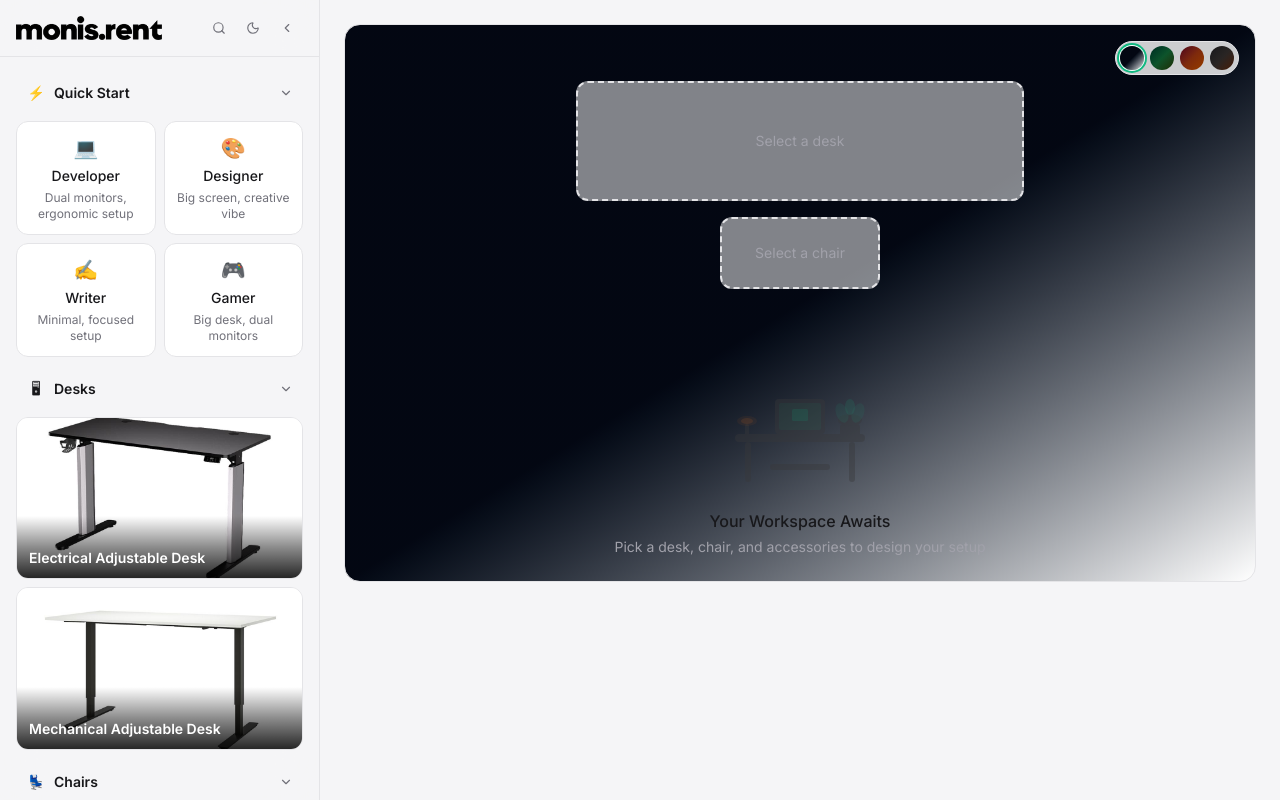
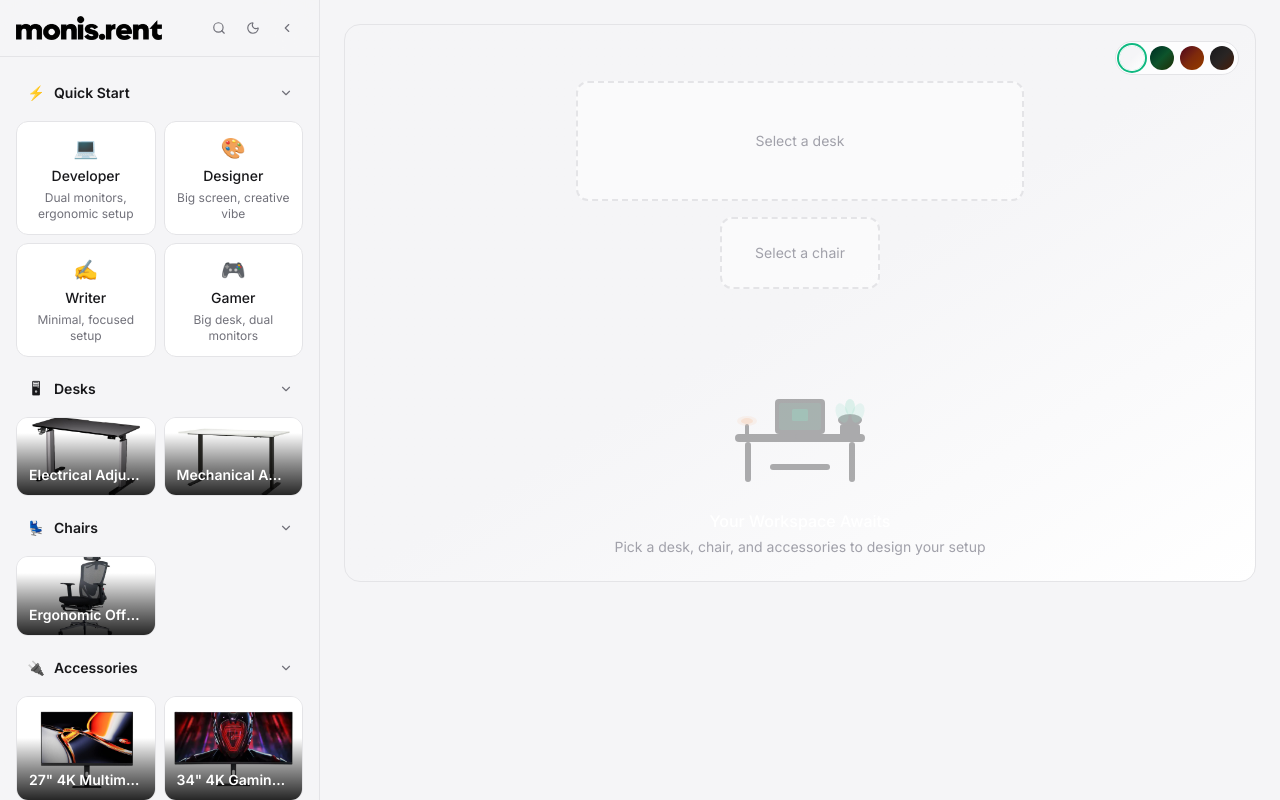
Before and after one commit to txufiknr/workspace-designer, a Next.js app: page / in a window 1280 px wide. Built offline with nearby package versions, Linux system fonts and the light colour scheme.

Commit message:
fix(uix): dark & light theme style color adjustments, product palette 2 items per row

```diff
--- a/src/app/error.tsx
+++ b/src/app/error.tsx
@@ -10,7 +10,7 @@
   return (
     <div className="flex min-h-screen flex-col items-center justify-center gap-4 p-4">
       <h2 className="text-2xl font-bold">Something went wrong!</h2>
-      <p className="text-gray-500">{error.message}</p>
+      <p className="text-muted">{error.message}</p>
       <button
         onClick={reset}
         className="rounded-full bg-mint-500 px-6 py-2 text-sm font-medium text-white transition-colors hover:bg-mint-600"
--- a/src/app/loading.tsx
+++ b/src/app/loading.tsx
@@ -5,7 +5,7 @@
     <div className="flex min-h-screen items-center justify-center">
       <div className="flex flex-col items-center gap-4">
         <div className="h-8 w-8 animate-spin rounded-full border-2 border-white border-t-transparent" />
-        <p className="text-sm text-gray-400">Loading {APP_NAME}...</p>
+        <p className="text-sm text-muted">Loading {APP_NAME}...</p>
       </div>
     </div>
   );
--- a/src/components/AccessoryGrid.tsx
+++ b/src/components/AccessoryGrid.tsx
@@ -87,7 +87,7 @@
         ))}
       </div>
       {accessories.length === 0 && (
-        <p className="py-4 text-center text-sm text-gray-600">
+        <p className="py-4 text-center text-sm text-faint">
           No accessories match your search
         </p>
       )}
--- a/src/components/ChairSelector.tsx
+++ b/src/components/ChairSelector.tsx
@@ -20,7 +20,7 @@
 
   return (
     <section>
-      <div className="space-y-2">
+      <div className="grid grid-cols-2 gap-2">
         {chairs.map((chair) => {
           const selected = config.chair === chair.id;
           return (
@@ -63,7 +63,7 @@
         })}
       </div>
       {chairs.length === 0 && (
-        <p className="py-4 text-center text-sm text-gray-600">No chairs match your search</p>
+        <p className="py-4 text-center text-sm text-faint">No chairs match your search</p>
       )}
     </section>
   );
--- a/src/components/DeskSelector.tsx
+++ b/src/components/DeskSelector.tsx
@@ -20,7 +20,7 @@
 
   return (
     <section>
-      <div className="space-y-2">
+      <div className="grid grid-cols-2 gap-2">
         {desks.map((desk) => {
           const selected = config.desk === desk.id;
           return (
@@ -63,7 +63,7 @@
         })}
       </div>
       {desks.length === 0 && (
-        <p className="py-4 text-center text-sm text-gray-600">No desks match your search</p>
+        <p className="py-4 text-center text-sm text-faint">No desks match your search</p>
       )}
     </section>
   );
--- a/src/components/ProductPalette.tsx
+++ b/src/components/ProductPalette.tsx
@@ -220,12 +220,14 @@
                       )}
                     </button>
                     <div
-                      className={`overflow-hidden transition-all duration-500 ${
-                        isCollapsed ? 'max-h-0' : 'max-h-[1000px]'
+                      className={`grid transition-[grid-template-rows] duration-500 ${
+                        isCollapsed ? 'grid-rows-[0fr]' : 'grid-rows-[1fr]'
                       }`}
                     >
-                      <div className="pb-3">
-                        {renderSectionContent(section.id)}
+                      <div className="min-h-0 overflow-hidden">
+                        <div className="pb-3">
+                          {renderSectionContent(section.id)}
+                        </div>
                       </div>
                     </div>
                   </div>
--- a/src/components/ProductTile.tsx
+++ b/src/components/ProductTile.tsx
@@ -29,7 +29,7 @@
       className={`group relative block w-full overflow-hidden rounded-xl text-left transition-all duration-150 ${
         selected
           ? 'border border-mint-500 ring-2 ring-mint-500/40'
-          : 'border border-border hover:border-gray-600'
+          : 'border border-border hover:border-muted'
       }`}
     >
       <div className={`relative w-full overflow-hidden bg-surface-elevated ${aspect}`}>
--- a/src/components/RentButton.tsx
+++ b/src/components/RentButton.tsx
@@ -75,10 +75,10 @@
         confirmText="Rent Now"
         variant="default"
       >
-        <p className="text-sm text-gray-400">
-          You are about to rent <strong className="text-gray-200">{selectedIds.length} item(s)</strong>{' '}
+        <p className="text-sm text-muted">
+          You are about to rent <strong className="text-foreground">{selectedIds.length} item(s)</strong>{' '}
           for{' '}
-          <strong className="text-gray-200">
+          <strong className="text-foreground">
             ${total}/{DEFAULT_RENTAL_PERIOD}
           </strong>
           .
--- a/src/components/WorkspacePreview.tsx
+++ b/src/components/WorkspacePreview.tsx
@@ -278,7 +278,7 @@
               <rect x="50" y="95" width="60" height="6" rx="3" fill="#38383A" />
             </svg>
             <div>
-              <p className="text-base font-medium text-foreground">
+              <p className="text-base font-medium text-white">
                 Your Workspace Awaits
               </p>
               <p className="mt-1 text-sm text-faint">
@@ -292,7 +292,7 @@
       {/* Drop hint overlay */}
       {draggingFromSidebar && (
         <div className="pointer-events-none absolute inset-0 z-40 flex items-center justify-center rounded-2xl bg-mint-500/10">
-          <p className="rounded-full border border-mint-500/40 bg-gray-950/80 px-4 py-2 text-sm font-medium text-mint-400">
+          <p className="rounded-full border border-mint-500/40 bg-background/80 px-4 py-2 text-sm font-medium text-mint-600 dark:text-mint-400">
             Drop to add accessory
           </p>
         </div>
--- a/src/lib/backgrounds.ts
+++ b/src/lib/backgrounds.ts
@@ -8,7 +8,7 @@
   {
     id: 'classic',
     name: 'Classic',
-    gradient: 'bg-gradient-to-br from-gray-950 via-gray-950 to-surface',
+    gradient: 'bg-gradient-to-br from-background via-background to-surface',
   },
   {
     id: 'rice-terrace',
```
Also changed, not shown: 1 other file (tests, documents, lock files or other folders).
